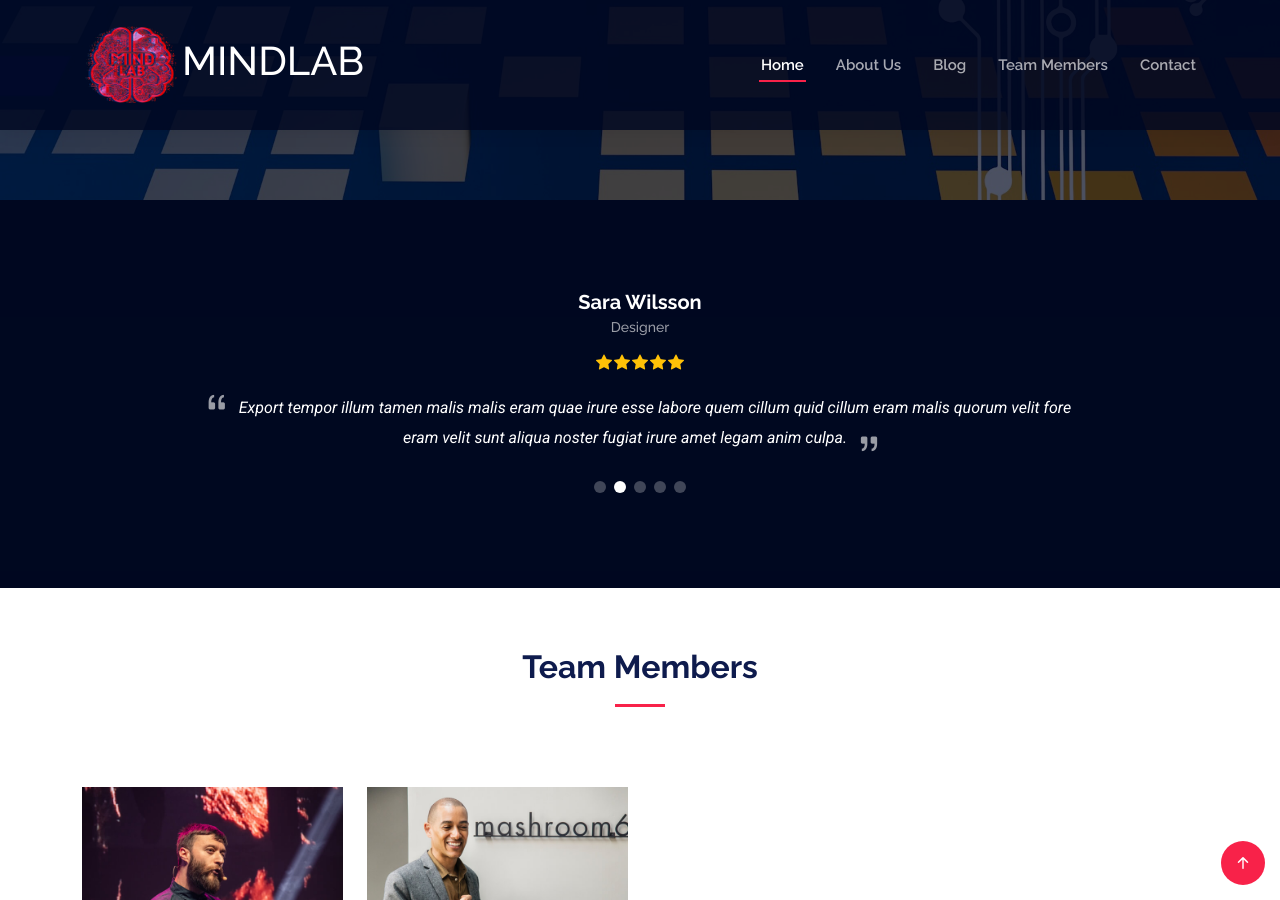
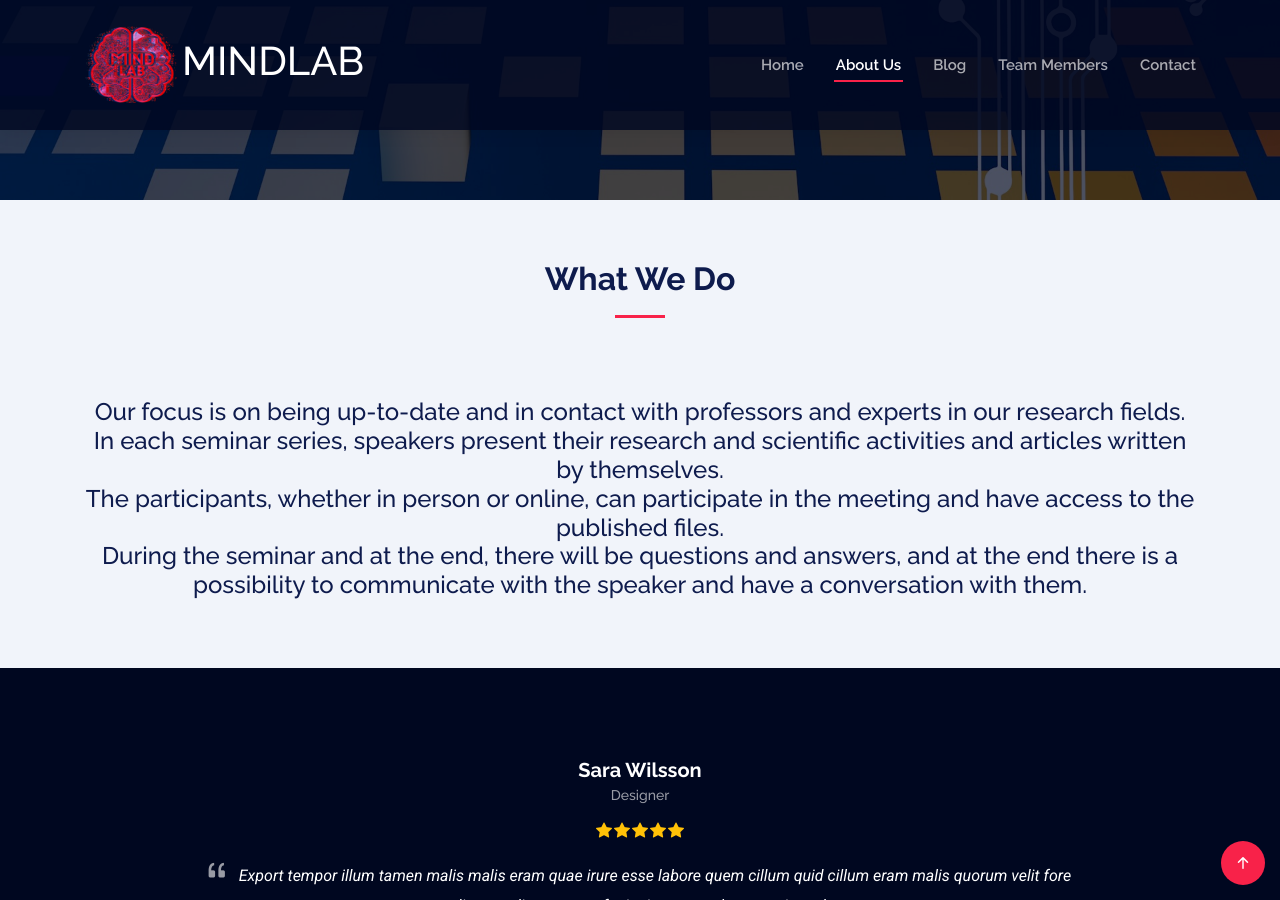
Before and after one commit to nghz/Mindlabweb, a Jekyll site: the page built from index.html, in a window 1280 px wide and 900 px high, scrolled down 700 px. Built offline with Jekyll 4.4.1, drawn with Linux system fonts in a browser that asks for light colours.

Commit message:
add about.html section and include in index.html

```diff
--- /dev/null
+++ b/_includes/sections/about.html
@@ -0,0 +1,17 @@
+<!-- About Section -->
+<section id="about" class="about section light-background">
+    <!-- Section Title -->
+     <div class="container section-title" data-aos="fade-up">
+     <h2>What We Do<br></h2>
+     </div>
+    <!-- End Section Title -->
+    <div class="container d-flex flex-column align-items-center text-center mt-auto" data-aos="fade-up" data-aos-delay="300">
+      <h4>
+      Our focus is on being up-to-date and in contact with professors and experts in our research fields.<br>
+          In each seminar series, speakers present their research and scientific activities and articles written by themselves.<br>
+          The participants, whether in person or online, can participate in the meeting and have access to the published files.<br>
+          During the seminar and at the end, there will be questions and answers, and at the end there is a possibility to communicate with the speaker and have a conversation with them.
+      </h4>
+    </div>
+
+  </section><!-- /About Section -->
--- a/index.html
+++ b/index.html
@@ -4,4 +4,5 @@ layout: default
 ---
 
 {% include sections/hero.html %}
+{% include sections/about.html %}
 {% include sections/team.html %}
```
